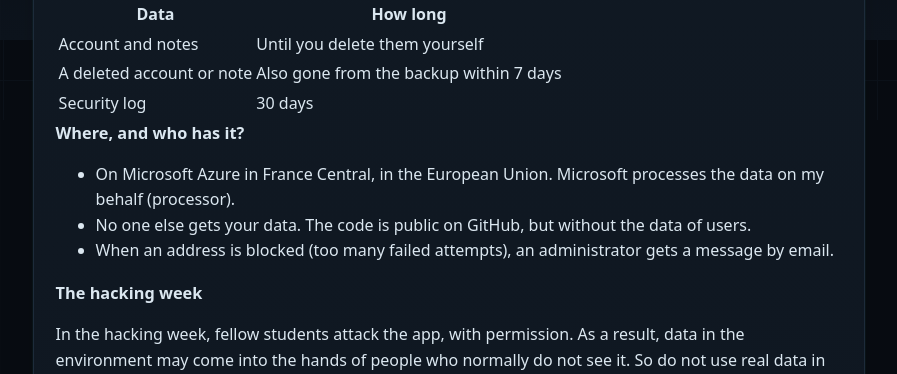
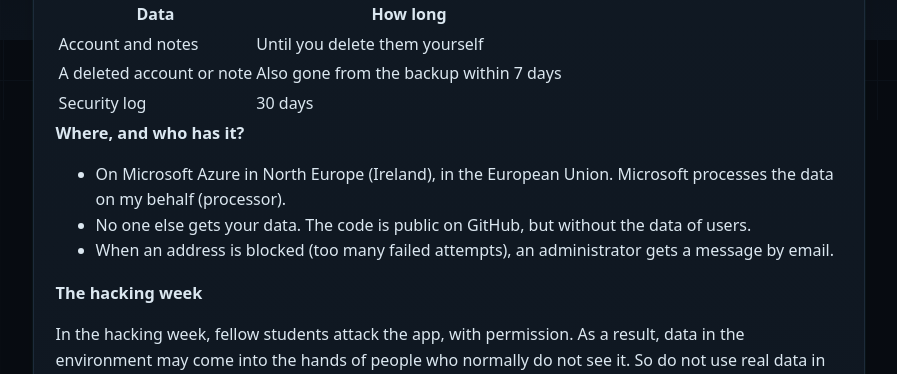
Before and after one commit to Youssefontys/secure-app, a Flask app: page /privacy in a window 1280 px wide. Shown: the part 760-1134 px from the top of the page, without its empty margins (191-1088 px from the left). Run offline with Flask 3, Linux system fonts and the light colour scheme; parts of the project's set-up code (start-up, migrations or seed data) failed here and were passed over; some libraries are stand-ins or nearby versions.

Commit message:
Privacy statement: the data is in North Europe (Ireland), not France Central
The app moved to North Europe on 19-11-2026, when Azure stopped offering the
Burstable PostgreSQL SKU in France Central; the privacy statement still named
the old region. Where the data is processed is part of what the statement
must say (GDPR art. 13). The BoK already says North Europe.

Co-Authored-By: Claude Opus 5.5 <noreply@anthropic.com>

```diff
--- a/app/web/templates/privacy.html
+++ b/app/web/templates/privacy.html
@@ -43,7 +43,7 @@
 
     <h2>Where, and who has it?</h2>
     <ul>
-      <li>On Microsoft Azure in France Central, in the European Union. Microsoft processes the data on my behalf (processor).</li>
+      <li>On Microsoft Azure in North Europe (Ireland), in the European Union. Microsoft processes the data on my behalf (processor).</li>
       <li>No one else gets your data. The code is public on GitHub, but without the data of users.</li>
       <li>When an address is blocked (too many failed attempts), an administrator gets a message by email.</li>
     </ul>
```
